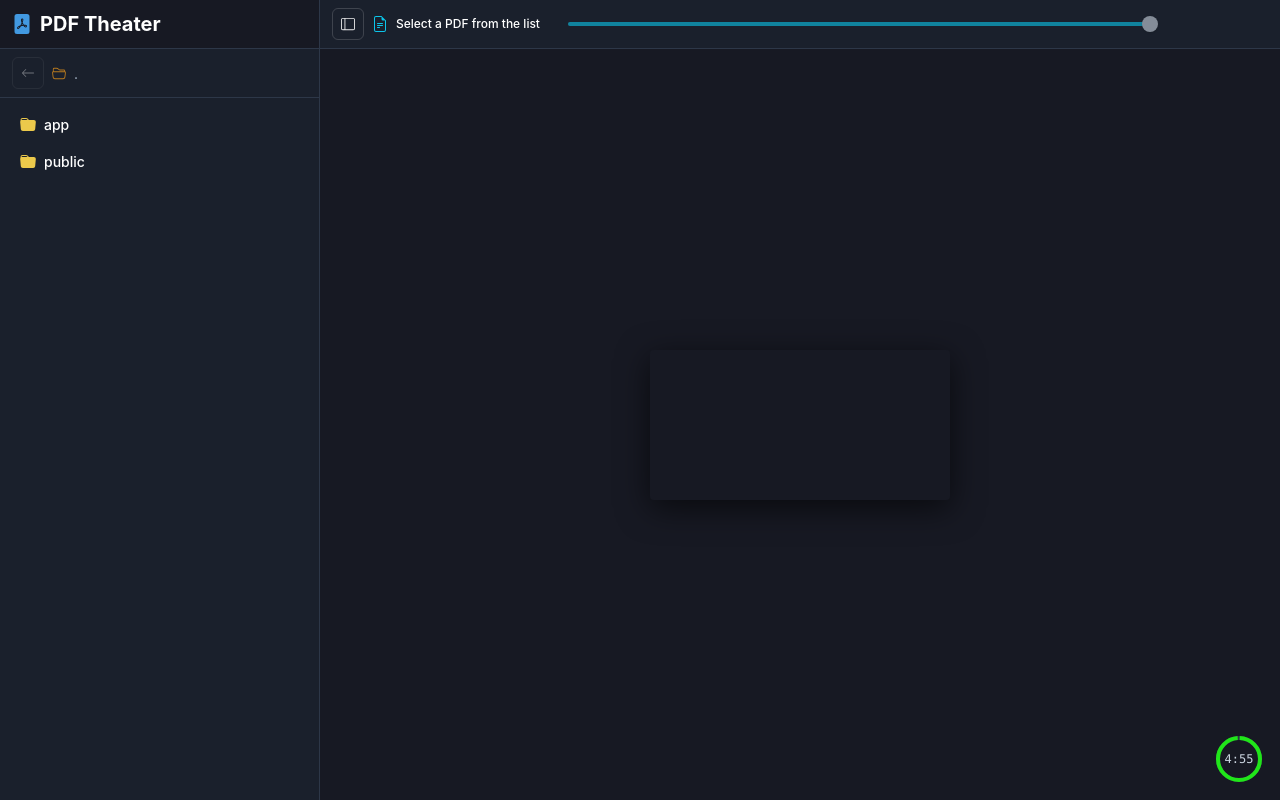
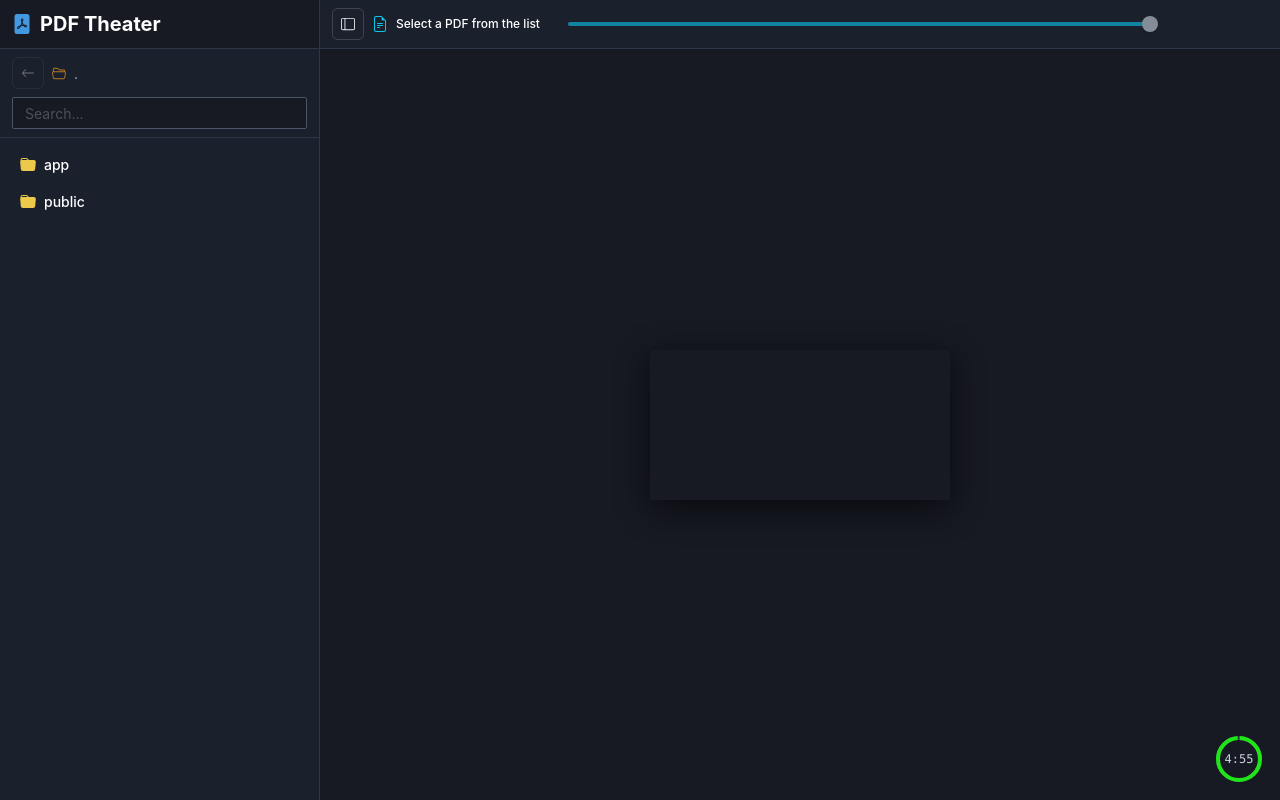
Before and after one commit to kijimaD/srd, a Next.js app: page / in a window 1280 px wide. Built offline with nearby package versions, Linux system fonts and the light colour scheme; what @chakra-ui/next-js would draw is missing.

Commit message:
feat: インクリメンタルに絞り込めるようにする

```diff
--- a/app/components/PdfViewer.jsx
+++ b/app/components/PdfViewer.jsx
@@ -177,16 +177,16 @@ function PdfViewer({ sidebarVisible, onToggleSidebar, pdfUrl, pdfName, initialPa
   }
 
   const handleKeyDown = (e) => {
-    if (e.key === 's' || e.key === 'S') {
-      e.preventDefault()
-      onToggleSidebar()
+    // 文字入力中はショートカットを無視する
+    const target = e.target
+    if (target.tagName === 'INPUT' || target.tagName === 'TEXTAREA') {
       return
     }
 
     if (!pdfDoc) return
 
     if (e.key === 'ArrowLeft') onPrevPage()
-    if (e.key === 'ArrowRight' || e.key === ' ') {
+    if (e.key === 'ArrowRight') {
       e.preventDefault()
       onNextPage()
     }
--- a/app/components/Sidebar.jsx
+++ b/app/components/Sidebar.jsx
@@ -1,13 +1,14 @@
 'use client'
 
 import { useState, useEffect } from 'react'
-import { Box, VStack, HStack, Text, Icon, IconButton, Heading, Flex } from '@chakra-ui/react'
+import { Box, VStack, HStack, Text, Icon, IconButton, Heading, Flex, Input } from '@chakra-ui/react'
 import { BsFilePdfFill, BsFolderFill, BsFolder2Open, BsArrowLeft } from 'react-icons/bs'
 
 function Sidebar({ visible, onPdfSelect, currentPdfPath, urlParams }) {
   const [currentPath, setCurrentPath] = useState('.')
   const [items, setItems] = useState([])
   const [hasLoadedFromUrl, setHasLoadedFromUrl] = useState(false)
+  const [searchQuery, setSearchQuery] = useState('')
 
   useEffect(() => {
     loadDirectory('.')
@@ -19,6 +20,7 @@ function Sidebar({ visible, onPdfSelect, currentPdfPath, urlParams }) {
       const data = await response.json()
       setCurrentPath(data.currentPath)
       setItems(data.items)
+      setSearchQuery('') // Clear search when changing directory
     } catch (error) {
       console.error('Error loading directory:', error)
     }
@@ -60,6 +62,10 @@ function Sidebar({ visible, onPdfSelect, currentPdfPath, urlParams }) {
     }
   }
 
+  const filteredItems = items.filter(item =>
+    item.name.toLowerCase().includes(searchQuery.toLowerCase())
+  )
+
   return (
     <Box
       w="320px"
@@ -77,7 +83,8 @@ function Sidebar({ visible, onPdfSelect, currentPdfPath, urlParams }) {
         </Heading>
       </Box>
 
-      <HStack p={2} px={3} borderBottom="1px" borderColor="gray.700" spacing={2}>
+      <VStack spacing={2} p={2} px={3} borderBottom="1px" borderColor="gray.700">
+        <HStack spacing={2} w="100%">
           <IconButton
             icon={<BsArrowLeft />}
             size="sm"
@@ -91,12 +98,25 @@ function Sidebar({ visible, onPdfSelect, currentPdfPath, urlParams }) {
             <Text fontSize="sm" color="gray.400" noOfLines={1}>{currentPath}</Text>
           </Flex>
         </HStack>
+        <Input
+          placeholder="Search..."
+          size="sm"
+          value={searchQuery}
+          onChange={(e) => setSearchQuery(e.target.value)}
+          bg="gray.900"
+          borderColor="gray.600"
+          _hover={{ borderColor: 'gray.500' }}
+          _focus={{ borderColor: 'blue.400', boxShadow: '0 0 0 1px var(--chakra-colors-blue-400)' }}
+        />
+      </VStack>
 
       <VStack spacing={0} py={2} align="stretch">
-        {items.length === 0 ? (
-          <Text textAlign="center" p={4} color="gray.500">No files found</Text>
+        {filteredItems.length === 0 ? (
+          <Text textAlign="center" p={4} color="gray.500">
+            {items.length === 0 ? 'No files found' : 'No matches found'}
+          </Text>
         ) : (
-          items.map((item, index) => (
+          filteredItems.map((item, index) => (
             <Box
               key={index}
               px={3}
--- a/app/components/Toolbar.jsx
+++ b/app/components/Toolbar.jsx
@@ -51,7 +51,7 @@ function Toolbar({
           variant="outline"
           size="sm"
           onClick={onToggleSidebar}
-          title="Toggle Sidebar (S)"
+          title="Toggle Sidebar"
           aria-label="Toggle sidebar"
         />
         <Icon as={BsFileEarmarkText} color="cyan.400" />
```
Lines whose indentation alone changed are shown as unchanged.
